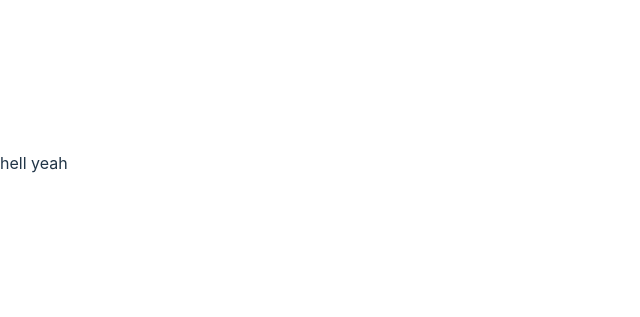
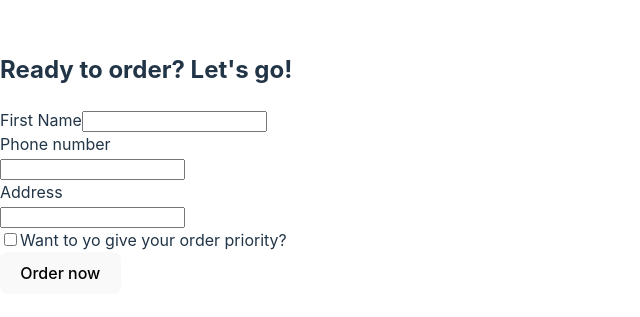
Before and after one commit to mahdi-shi/Fast-Pizza, a React (Vite) app: page /order/1 in a window 1280 px wide. Shown: the part 237-554 px from the top of the page, without its empty margins (0-640 px from the left). Built offline with nearby package versions, Linux system fonts and the light colour scheme.

Commit message:
fixing some issuse with eslint

```diff
--- a/package.json
+++ b/package.json
@@ -11,7 +11,8 @@
   },
   "dependencies": {
     "react": "^18.2.0",
-    "react-dom": "^18.2.0"
+    "react-dom": "^18.2.0",
+    "react-router-dom": "^6.22.3"
   },
   "devDependencies": {
     "@types/react": "^18.2.15",
--- a/src/App.jsx
+++ b/src/App.jsx
@@ -1,9 +1,40 @@
+import { createBrowserRouter, RouterProvider } from "react-router-dom";
+import Home from "./ui/Home";
+import Menu from "./features/menu/Menu";
+import Cart from "./features/cart/Cart";
+import Order from "./features/order/Order";
+import CreateOrder from "./features/order/CreateOrder";
+import OrderItem from "./features/order/OrderItem";
+
+const router = createBrowserRouter([
+  {
+    path: "/",
+    element: <Home />,
+  },
+  {
+    path: "/menu",
+    element: <Menu />,
+  },
+  {
+    path: "/cart",
+    element: <Cart />,
+  },
+  {
+    path: "/order",
+    element: <Order />,
+  },
+  {
+    path: "/order/item",
+    element: <OrderItem />,
+  },
+  {
+    path: "/order/:orderId",
+    element: <CreateOrder />,
+  },
+]);
+
 function App() {
-  return (
-    <div>
-      hell yeah
-    </div>
-  )
+  return <RouterProvider router={router} />;
 }
 
-export default App
+export default App;
--- a/src/features/order/CreateOrder.jsx
+++ b/src/features/order/CreateOrder.jsx
@@ -1,7 +1,7 @@
-import { useState } from "react";
+//import { useState } from "react";
 
 // https://uibakery.io/regex-library/phone-number
-const isValidPhone = (str) =>
+/*const isValidPhone = (str) =>
   /^\+?\d{1,4}?[-.\s]?\(?\d{1,3}?\)?[-.\s]?\d{1,4}[-.\s]?\d{1,4}[-.\s]?\d{1,9}$/.test(
     str
   );
@@ -28,15 +28,15 @@
     unitPrice: 15,
     totalPrice: 15,
   },
-];
+];*/
 
 function CreateOrder() {
   // const [withPriority, setWithPriority] = useState(false);
-  const cart = fakeCart;
+  //const cart = fakeCart;
 
   return (
     <div>
-      <h2>Ready to order? Let's go!</h2>
+      <h2>{"Ready to order? Let's go!"}</h2>
 
       <form>
         <div>
--- a/src/features/order/Order.jsx
+++ b/src/features/order/Order.jsx
@@ -4,7 +4,7 @@
   calcMinutesLeft,
   formatCurrency,
   formatDate,
-} from "../../utils/helpers";
+} from "../../utilites/helpers";
 
 const order = {
   id: "ABCDEF",
--- a/src/features/order/OrderItem.jsx
+++ b/src/features/order/OrderItem.jsx
@@ -1,3 +1,5 @@
+import { formatCurrency } from "../../utilites/helpers";
+
 function OrderItem({ item, isLoadingIngredients, ingredients }) {
   const { quantity, name, totalPrice } = item;
 
```
Also changed, not shown: .eslintrc.cjs, 1 other file (tests, documents, lock files or other folders).
